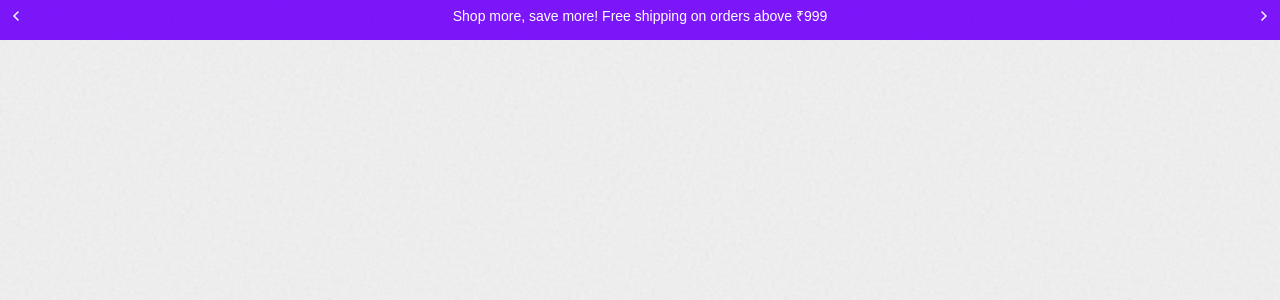
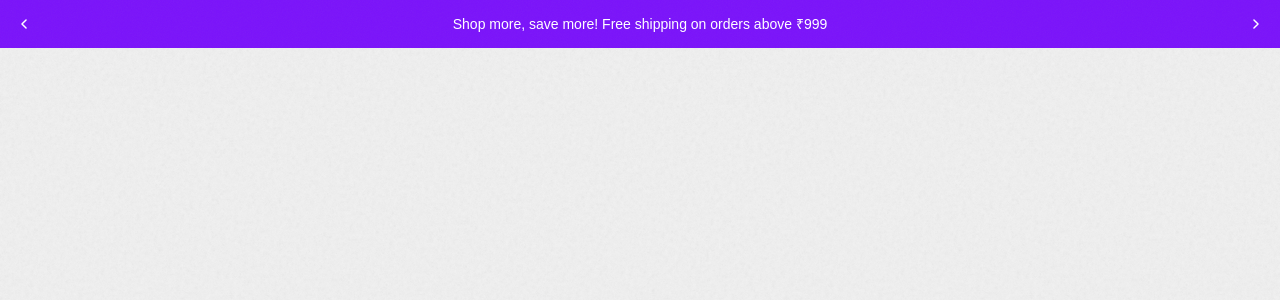
Before and after one commit to sathprithika/educationalApp, a Next.js app in the folder apps/web/: page / in a window 1280 px wide. Shown: the top 300 px of the page. Built offline with nearby package versions, Linux system fonts and the light colour scheme; a web font is replaced by a local one.

Commit message:
topba text cutting issue fixed

```diff
--- a/apps/web/app/TopBar.jsx
+++ b/apps/web/app/TopBar.jsx
@@ -61,7 +61,7 @@ export default function TopBar() {
 
   return (
     <div
-      className="relative w-full min-h-[40px] py-[6px] overflow-hidden"
+      className="relative w-full min-h-[40px] py-[8px] overflow-hidden"
       style={{ backgroundColor: "#7a12fa", color: "#ffffff" }}
     >
       {/* GRAIN */}
@@ -73,26 +73,26 @@ export default function TopBar() {
         }}
       />
 
-      <div className="relative z-10 grid grid-cols-[32px_1fr_32px] items-center">
+      <div className="relative z-10 flex items-center justify-between px-2 gap-2">
         {/* LEFT */}
         <button
           onClick={() => change("prev")}
-          className="flex items-center justify-center hover:opacity-70"
+          className="flex items-center justify-center hover:opacity-70 flex-shrink-0 w-8 h-8"
         >
           <ArrowLeft />
         </button>
 
         {/* TEXT */}
-        <div className="flex items-center justify-center px-2">
+        <div className="flex items-center justify-center flex-1 px-4 min-w-0">
           <span
             className={`
   transition-opacity duration-200
-  text-[14px] leading-[1.45]
+  text-[14px] leading-[1.6]
   text-center
+  whitespace-nowrap
   ${fade ? "opacity-0" : "opacity-100"}
   ${messages[index].font}
 `}
-
           >
             {messages[index].content}
           </span>
@@ -101,7 +101,7 @@ export default function TopBar() {
         {/* RIGHT */}
         <button
           onClick={() => change("next")}
-          className="flex items-center justify-center hover:opacity-70"
+          className="flex items-center justify-center hover:opacity-70 flex-shrink-0 w-8 h-8"
         >
           <ArrowRight />
         </button>
```
